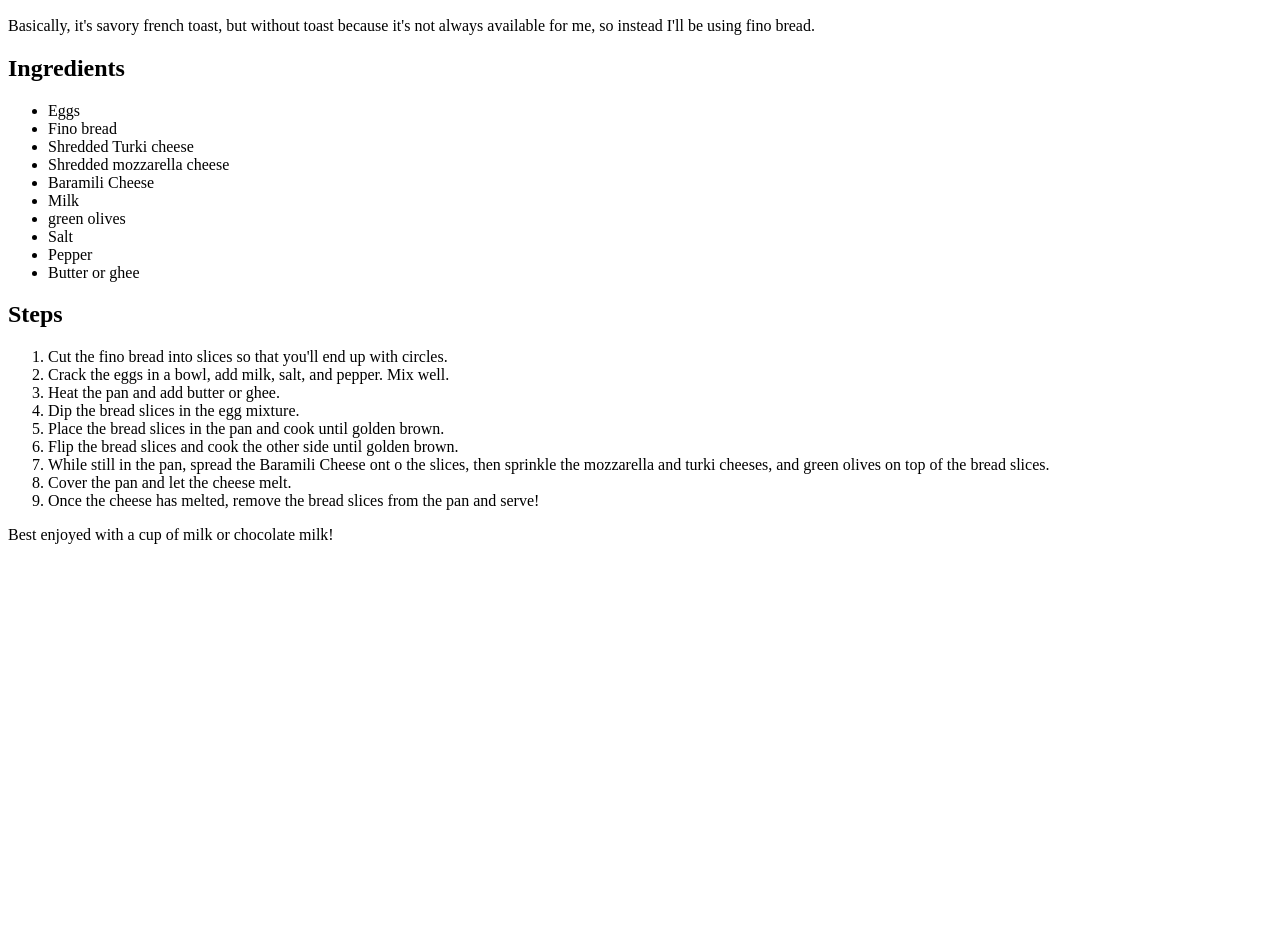
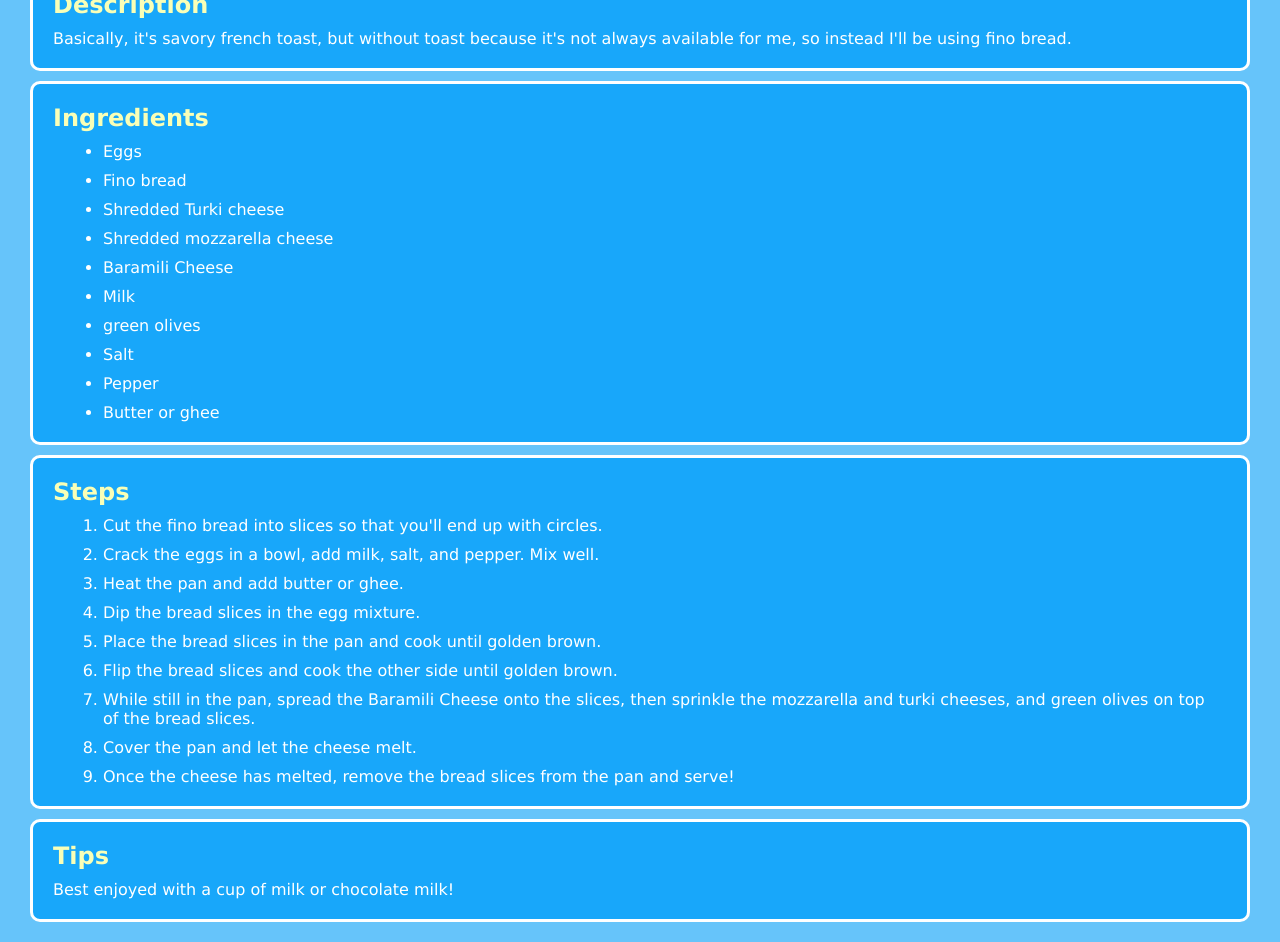
Before and after one commit to oniaz/odin-recipes, a plain HTML site: page recipes/savoury-french-fino.html in a window 1280 px wide. Shown: the part 444-1386 px from the top of the page. Before the commit the page ends 996 px from the top, so only its background shows below. Drawn offline with Linux system fonts and the light colour scheme.

Commit message:
Add some CSS

```diff
--- a/recipes/savoury-french-fino.html
+++ b/recipes/savoury-french-fino.html
@@ -5,14 +5,18 @@
     <meta charset="UTF-8">
     <meta name="viewport" content="width=device-width, initial-scale=1.0">
     <title>Savoury French Fino</title>
+    <link rel="stylesheet" href="../styles.css">
 </head>
 
 <body>
     <h1>Savoury French Fino</h1>
     <img src="../images/savoury-french-fino.jpg" height="310">
+    <div class="recipe-description">
         <h2>Description</h2>
-    Basically, it's savory french toast, but without toast because it's not always available for me, so instead I'll be
-    using fino bread.
+        <p>Basically, it's savory french toast, but without toast because it's not always available for me, so instead I'll be
+        using fino bread.</p>
+    </div>
+    <div class="ingredients">
         <h2>Ingredients</h2>
         <ul>
             <li>Eggs</li>
@@ -26,6 +30,8 @@
             <li>Pepper</li>
             <li>Butter or ghee</li>
         </ul>
+    </div>
+    <div class="steps">
         <h2>Steps</h2>
         <ol>
             <li>Cut the fino bread into slices so that you'll end up with circles.</li>
@@ -34,11 +40,15 @@
             <li>Dip the bread slices in the egg mixture.</li>
             <li>Place the bread slices in the pan and cook until golden brown.</li>
             <li>Flip the bread slices and cook the other side until golden brown.</li>
-        <li>While still in the pan, spread the Baramili Cheese ont o the slices, then sprinkle the mozzarella and turki cheeses, and green olives on top of the bread slices.</li>
+            <li>While still in the pan, spread the Baramili Cheese onto the slices, then sprinkle the mozzarella and turki cheeses, and green olives on top of the bread slices.</li>
             <li>Cover the pan and let the cheese melt.</li>
             <li>Once the cheese has melted, remove the bread slices from the pan and serve!</li>
         </ol>
-    Best enjoyed with a cup of milk or chocolate milk!
+    </div>
+    <div class="tips">
+        <h2>Tips</h2>
+        <p>Best enjoyed with a cup of milk or chocolate milk!</p>
+    </div>
 </body>
 
 </html>
--- /dev/null
+++ b/styles.css
@@ -0,0 +1,34 @@
+* {
+    font-family: Verdana, Geneva, Tahoma, sans-serif;
+    color: #ffffff;
+    margin: 10px;
+}
+
+a {
+    text-decoration: none;
+    color: rgb(37, 37, 37);
+}
+
+body {
+    background-color: rgb(102, 196, 250);
+}
+
+h1, h2, h3, h4, h5, h6 {
+    color: rgb(249, 255, 183);
+}
+
+img {
+    border-radius: 10px;
+}
+
+div {
+    background-color: rgb(24, 167, 250);
+    padding: 10px;
+    border-radius: 10px;
+    border-style: solid;
+}
+
+.recipe-image {
+justify-content: center;
+/* text-align: center; */
+}
```
Also changed, not shown: index.html (+1 -0 lines), recipes/boiled-eggs-sandwich.html (+15 -2 lines), recipes/fries-sandwich.html (+12 -2 lines). Lines whose indentation alone changed are shown as unchanged.
